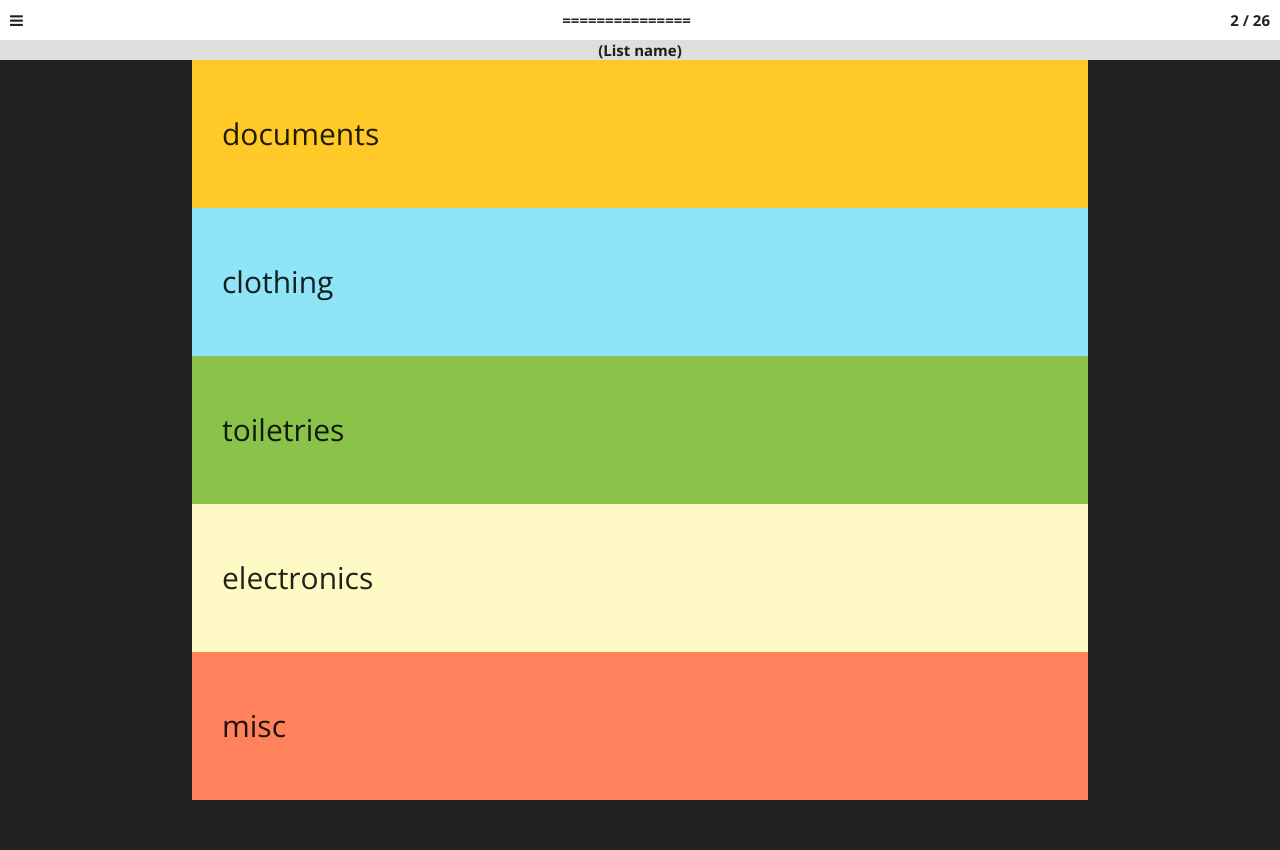
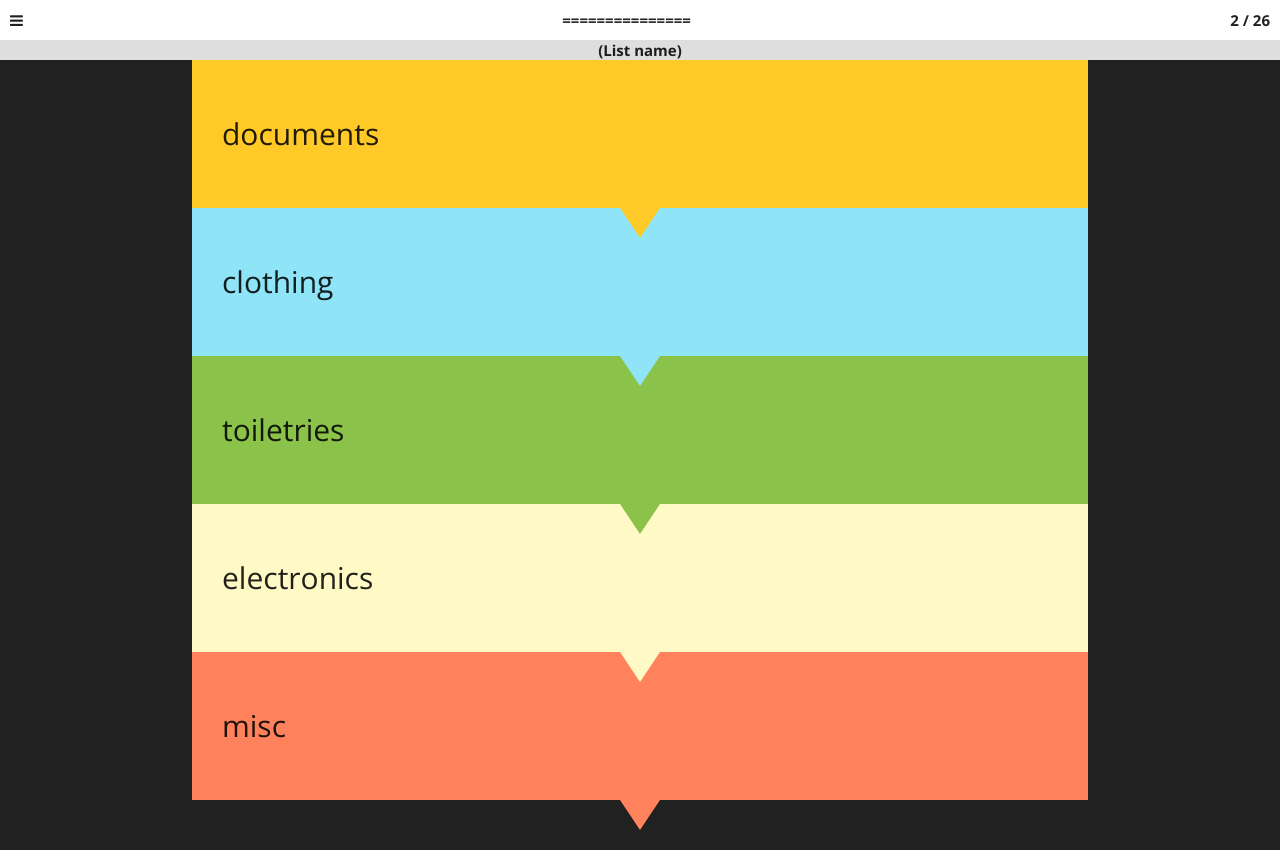
Before and after one commit to johnnycopes/traveler-checklist, a website built with webpack: page public/index.html in a window 1280 px wide. Before the commit the page ends 800 px from the top, so only its background shows below. Built offline with nearby package versions, Linux system fonts and the light colour scheme.

Commit message:
triangles in place and toggle form button inside

```diff
--- a/src/js/app.js
+++ b/src/js/app.js
@@ -59,7 +59,7 @@ function setUpUI() {
     // create item
     var node = document.createElement('li');
     var content = `
-      <h3 class="category__name">
+      <h3 class="category__name category__triangle">
         ${category.name}
         <i class="category__toggle-form-btn hide">+</i>
       </h3>
--- a/src/scss/main.scss
+++ b/src/scss/main.scss
@@ -66,8 +66,11 @@ body {
   flex-direction: column;
 
   #documents {
-    .category__name,
-    .category__toggle-form-btn {
+    .category__triangle::after {
+      border-top-color: $gold;
+    }
+
+    .category__name {
       background: $gold;
     }
 
@@ -77,8 +80,11 @@ body {
   }
 
   #clothing {
-    .category__name,
-    .category__toggle-form-btn {
+    .category__triangle::after {
+      border-top-color: $cyan;
+    }
+
+    .category__name {
       background: $cyan;
     }
 
@@ -88,8 +94,11 @@ body {
   }
 
   #toiletries {
-    .category__name,
-    .category__toggle-form-btn {
+    .category__triangle::after {
+      border-top-color: $green;
+    }
+
+    .category__name {
       background: $green;
     }
 
@@ -99,8 +108,11 @@ body {
   }
 
   #electronics {
-    .category__name,
-    .category__toggle-form-btn {
+    .category__triangle::after {
+      border-top-color: $beige;
+    }
+
+    .category__name {
       background: $beige;
     }
 
@@ -110,8 +122,11 @@ body {
   }
 
   #misc {
-    .category__name,
-    .category__toggle-form-btn {
+    .category__triangle::after {
+      border-top-color: $red;
+    }
+
+    .category__name {
       background: $red;
     }
 
@@ -131,13 +146,29 @@ body {
     position: relative;
   }
 
+  &__triangle {
+    &::after {
+      content: "";
+      position: absolute;
+      bottom: 0;
+      left: 50%;
+      transform: translate(-50%, 50px);
+      z-index: 2;
+      width: 0;
+      height: 0;
+      border-bottom: 20px solid transparent;
+      border-left: 20px solid transparent;
+      border-right: 20px solid transparent;
+      border-top: 30px solid;
+    }
+  }
+
   &__toggle-form-btn {
     position: absolute;
-    padding: 1rem 2rem;
-    bottom: -20px;
+    bottom: 0px;
     left: 50%;
     transform: translate(-50%, 20px);
-    z-index: 2;
+    z-index: 3;
   }
 
   &__drawer {
```
Also changed, not shown: src/scss/_mixins.scss (added, +14 -0 lines).
